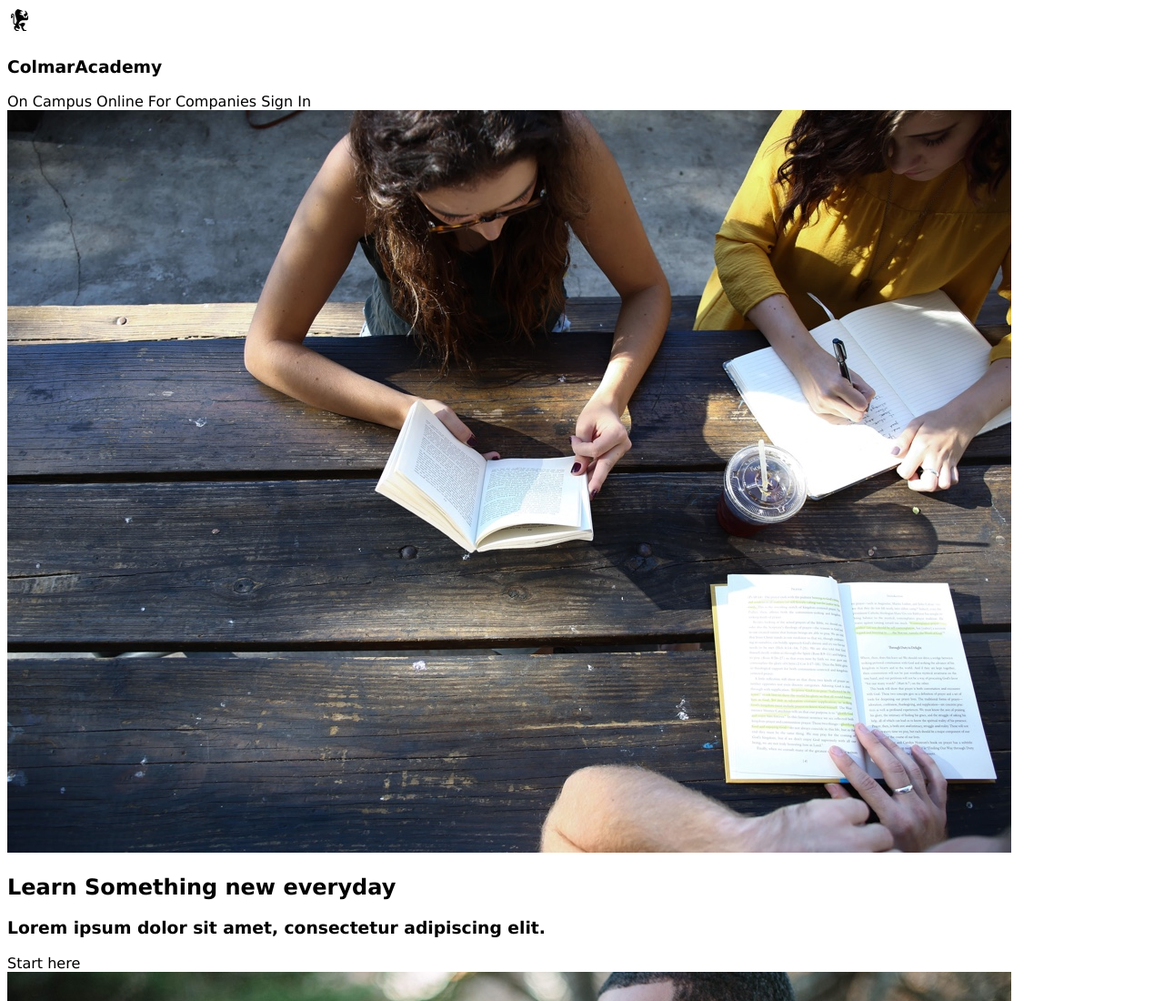
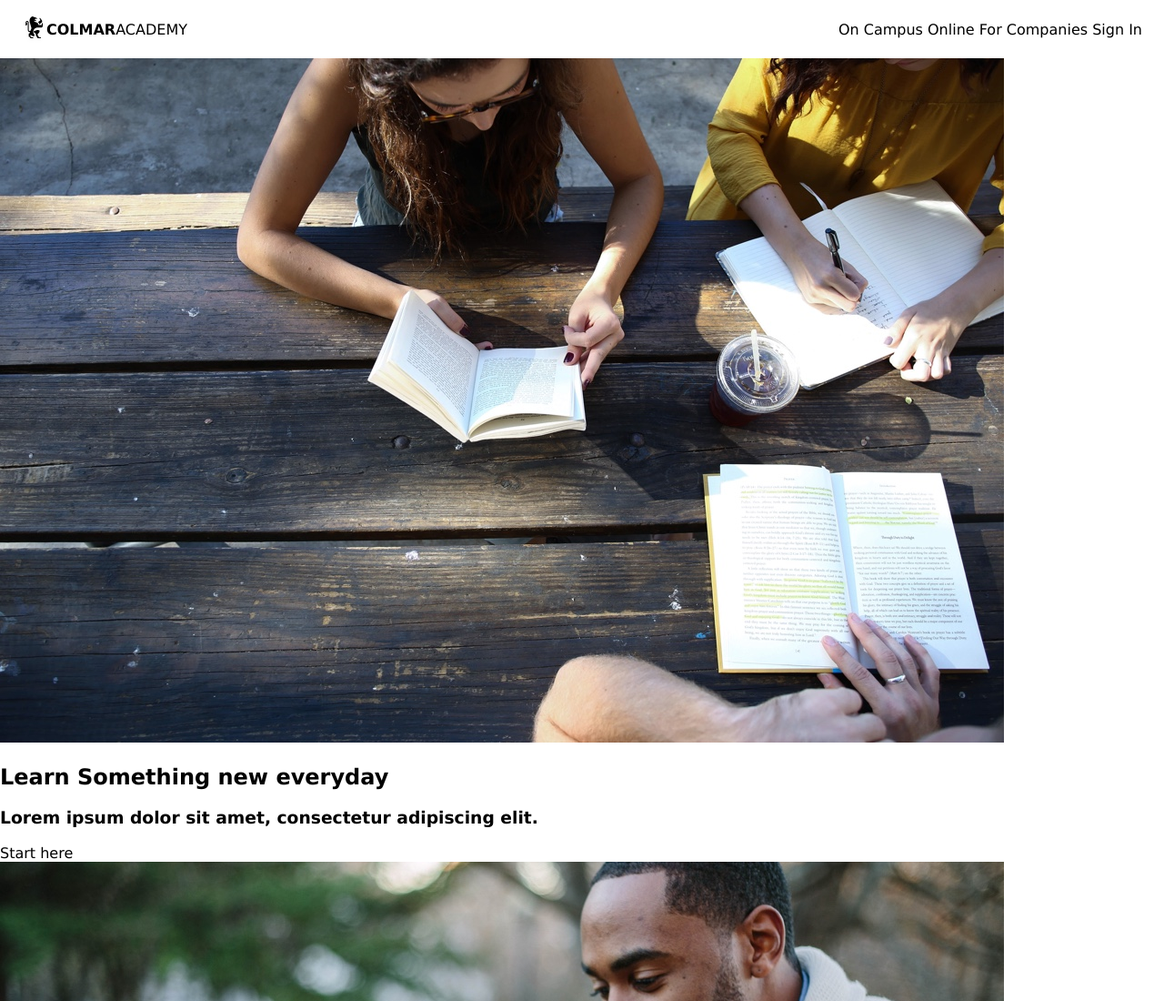
Before and after one commit to KvDread/colmarAcademy, a plain HTML site: page index.html in a window 1280 px wide. Shown: the top 1100 px of the page at 91% size. Drawn offline with Linux system fonts and the light colour scheme.

Commit message:
Added CSS for header and Navbar

```diff
--- a/index.html
+++ b/index.html
@@ -9,12 +9,16 @@
 </head>
 <body>
     <header>
-        <img src="./resources/images/ic-logo.svg" alt="The school logo, a prancing lion">
-        <h3><strong>Colmar</strong>Academy</h3>
-        <span>On Campus</span>
-        <span>Online</span>
-        <span>For Companies</span>
-        <span>Sign In</span>
+        <div class="logotitle">
+            <img src="./resources/images/ic-logo.svg" alt="The school logo, a prancing lion">
+            <span><strong>Colmar</strong>Academy</span>
+        </div>
+        <div class="navigation">
+            <span class="button">On Campus</span>
+            <span class="button">Online</span>
+            <span class="button">For Companies</span>
+            <span class="button">Sign In</span>
+        </div>
     </header>
     <!-- banner section -->
     <div class="banner">
--- a/resources/css/style.css
+++ b/resources/css/style.css
@@ -1,6 +1,29 @@
 html{
     font-family: Verdana, Geneva, Tahoma, sans-serif;
+}
+html, body{
+    margin:0px;
 }
 *{
     box-sizing: border-box;
 }
+header{
+    top: 0;
+    height: 64px;
+    width: 100%;
+    position: fixed;
+    display: flex;
+    background-color: white;
+    justify-content: space-between;
+    align-items: center;
+}
+.logotitle{
+    display:flex;
+    margin-left: 24px;
+    text-transform: uppercase;
+    align-items: center;
+}
+.navigation{
+    margin: 0 16px;
+    margin-right: 24px;
+}
```
